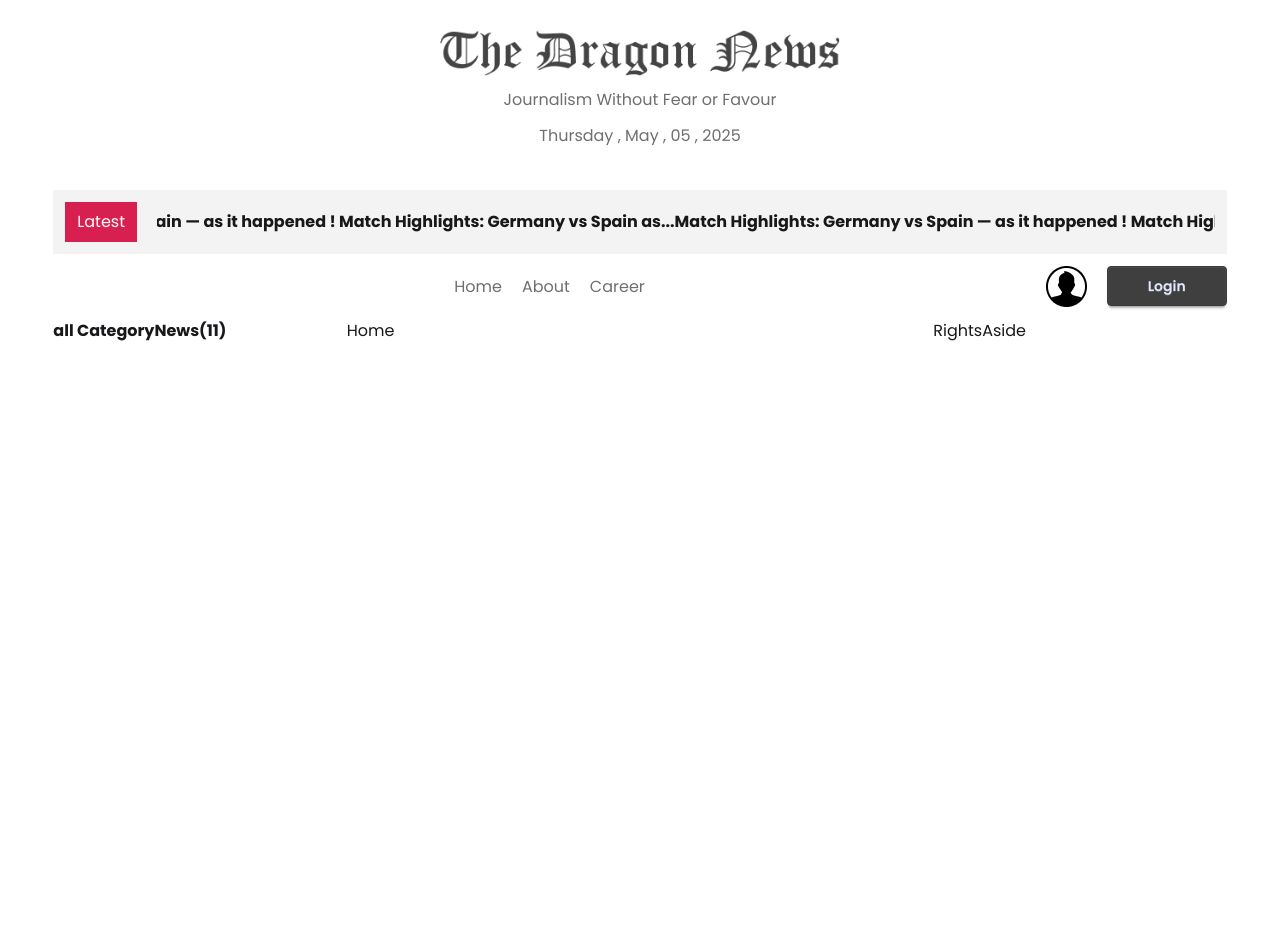
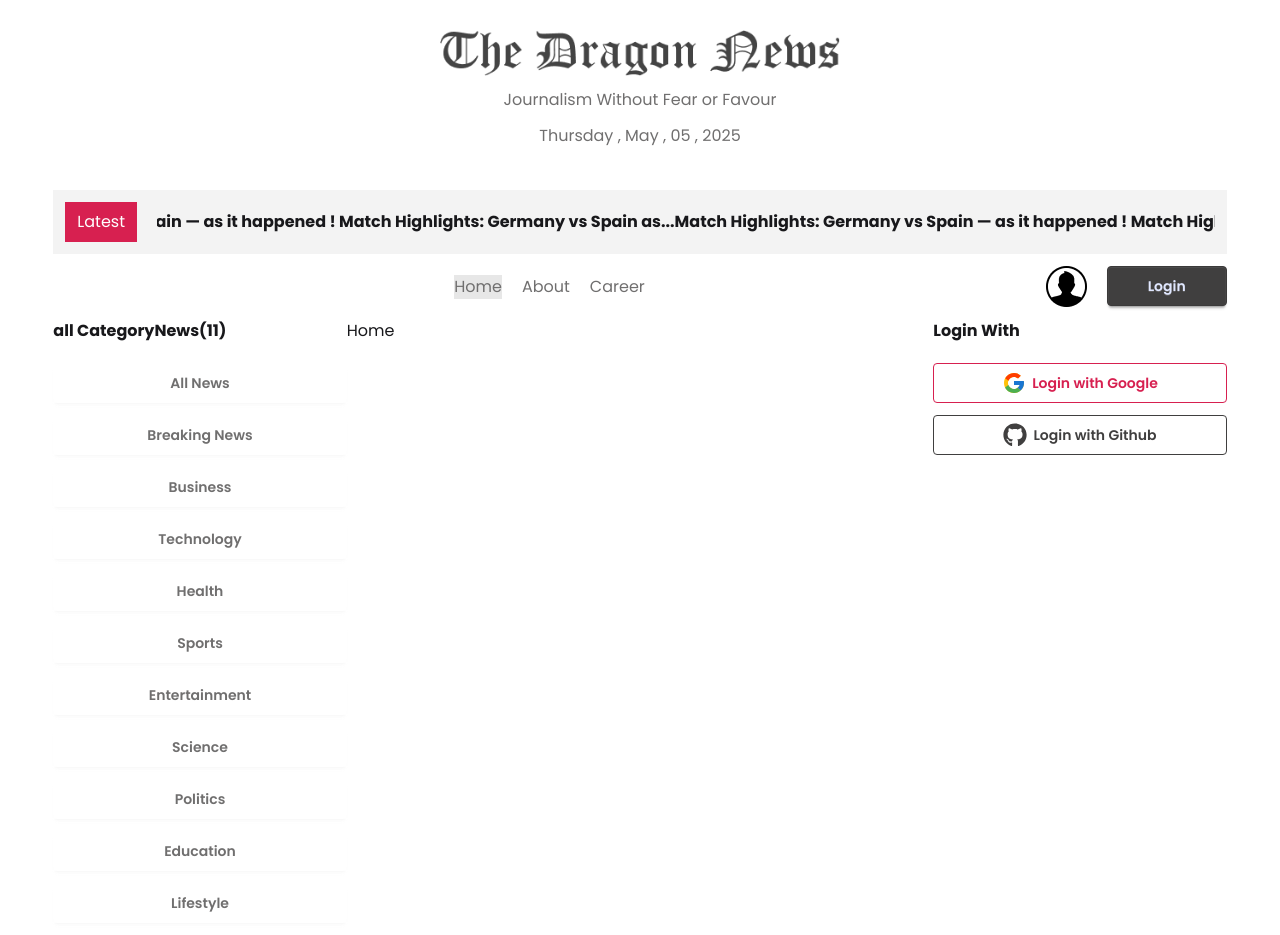
Before and after one commit to JannatulLima9575/Dragon-news-with-authentication, a React (Vite) app: page / in a window 1280 px wide. Before the commit the page ends 800 px from the top, so only its background shows below. Built offline with nearby package versions, Linux system fonts and the light colour scheme.

Commit message:
added aside right side login form

```diff
--- a/package.json
+++ b/package.json
@@ -15,6 +15,7 @@
     "react": "^19.0.0",
     "react-dom": "^19.0.0",
     "react-fast-marquee": "^1.6.5",
+    "react-icons": "^5.5.0",
     "react-router": "^7.5.3",
     "tailwindcss": "^4.1.5"
   },
--- a/src/Components/Category/Category.jsx
+++ b/src/Components/Category/Category.jsx
@@ -1,4 +1,5 @@
 import React, { use } from 'react';
+import { NavLink } from 'react-router';
 const CategoryPromise = fetch("/categories.json").then((res) =>
     res.json());
     const Category = () => {
@@ -8,6 +9,13 @@
     return (
         <div>
             <h1 className='font-bold'>all CategoryNews({Categories.length})</h1>
+        <div className='grid grid-cols-1 mt-5 gap-3'>
+            {
+                Categories.map(category =>
+                    <NavLink key={category.id} className={"btn bg-base-100 border-0 hover:bg-base-200 font-semibold text-accent"} to={`/category/${category.id}`}>{category.name}</NavLink>
+                )
+            }
+        </div>
         </div>
     );
 };
--- a/src/Components/HomeLayout/RightsAside.jsx
+++ b/src/Components/HomeLayout/RightsAside.jsx
@@ -1,9 +1,10 @@
 import React from 'react';
+import SocialLogin from './SocialLogin';
 
 const RightsAside = () => {
     return (
         <div>
-            RightsAside
+            <SocialLogin/>
         </div>
     );
 };
--- /dev/null
+++ b/src/Components/HomeLayout/SocialLogin.jsx
@@ -0,0 +1,18 @@
+import React from 'react';
+import { FaGithub } from 'react-icons/fa';
+import { FcGoogle } from 'react-icons/fc';
+
+
+const SocialLogin = () => {
+    return (
+        <div>
+            <h2 className='font-bold mb-5'>Login With</h2>
+            <div className='space-y-3'>
+                <button className='btn btn-secondary btn-outline w-full'><FcGoogle size={24}/>Login with Google</button>
+                <button className='btn btn-primary btn-outline w-full'><FaGithub size={24}/>Login with Github</button>
+            </div>
+        </div>
+    );
+};
+
+export default SocialLogin;
--- a/src/Pages/CategoryNews.jsx
+++ b/src/Pages/CategoryNews.jsx
@@ -1,6 +1,8 @@
 import React from 'react';
+import { useParams } from 'react-router';
 
 const CategoryNews = () => {
+    const { id } = useParams();
     return (
         <div>
             CategoryNews
--- a/src/index.css
+++ b/src/index.css
@@ -16,3 +16,6 @@
 * {
     font-family: "Poppins", sans-serif;
 }
+a.active {
+    @apply bg-base-300;
+}
```
Also changed, not shown: 1 other file (tests, documents, lock files or other folders).
